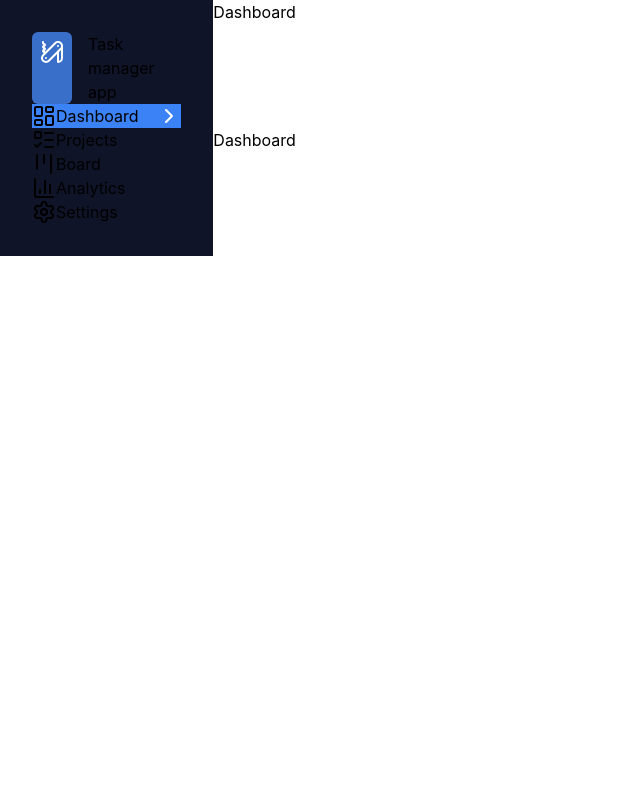
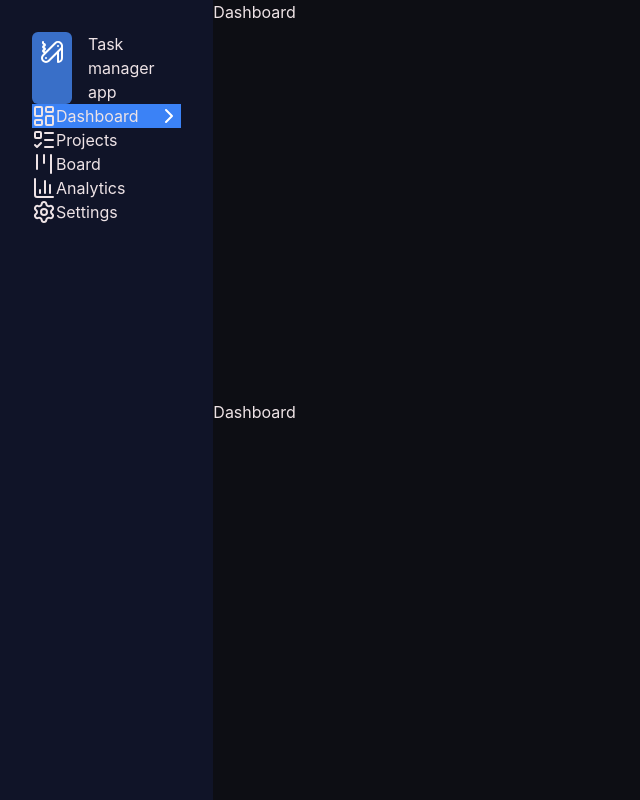
Before and after one commit to nolesh11/Task-manager-app, a React (Vite) app in the folder frontend/: page / in a window 1280 px wide. Shown: the whole page, without its empty margins (0-640 px from the left). Built offline with nearby package versions, Linux system fonts and the light colour scheme.

Commit message:
Fixed style

```diff
--- a/frontend/src/layouts/AppLayout.tsx
+++ b/frontend/src/layouts/AppLayout.tsx
@@ -4,7 +4,7 @@ import { Sidebar } from "../widgets/Sidebar";
 
 export function AppLayout() {
   return (
-    <div className="grid grid-cols-[.2fr_1fr] grid-rows-[1fr_1fr] [grid-template-areas:'sidebar_header'_'sidebar_main']">
+    <div className="grid grid-cols-[.2fr_1fr] grid-rows-[1fr_1fr] [grid-template-areas:'sidebar_header'_'sidebar_main'] bg-[#0D0E14] text-[#EEE3E6] h-screen">
       <Header />
       <Sidebar />
       <main className="[grid-area:main]">
```
